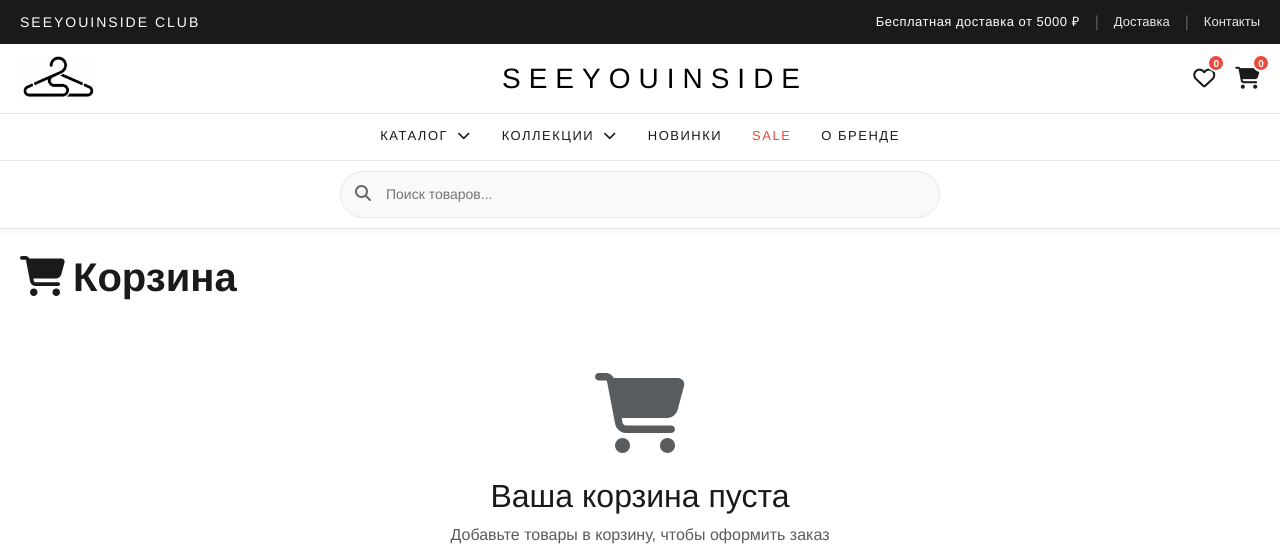
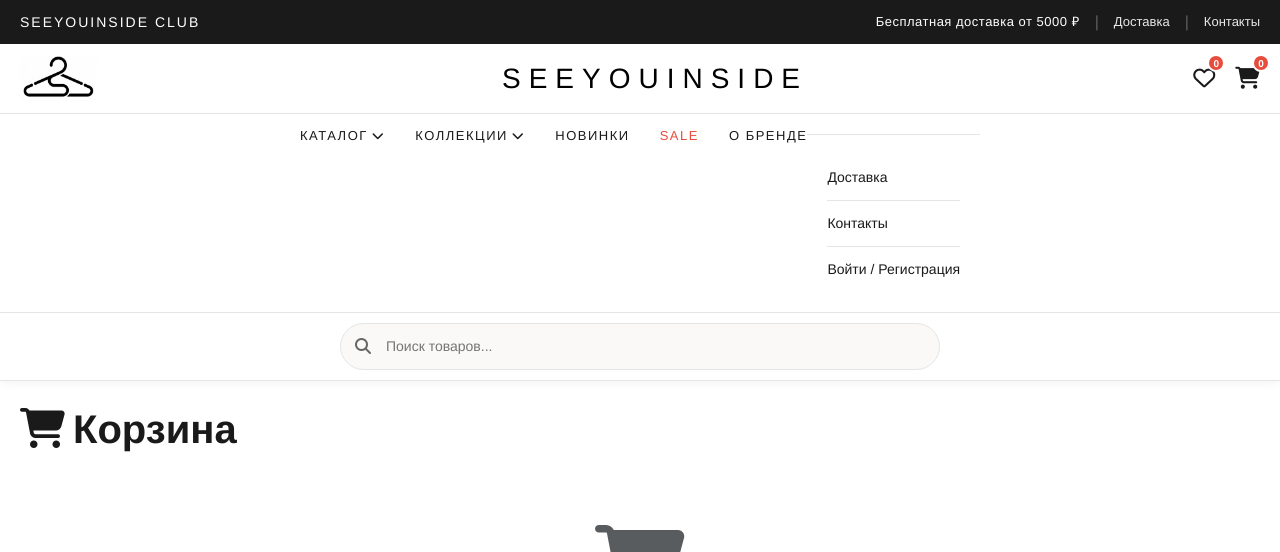
Before and after one commit to rinviu/seeyouinside, a Django app: page /cart/ in a window 1280 px wide. Shown: the top 552 px of the page. Run offline with Django 5.2, Linux system fonts and the light colour scheme; data comes from the database, SQL or seed files in the repository.

Commit message:
обновлениемобильного меню

```diff
--- a/shop/templates/base.html
+++ b/shop/templates/base.html
@@ -76,18 +76,46 @@
             </div>
         </div>
 
-        <!-- Навигация -->
+        <!-- Навигация с мобильным подменю -->
         <div class="header-nav-wrapper">
             <div class="container">
                 <nav class="header-nav" id="mainNav">
                     <button class="nav-close-btn d-lg-none" id="navCloseBtn"><i class="fas fa-times"></i></button>
                     <ul class="nav-menu">
-                        <li class="nav-item"><a href="#" class="nav-link mega-menu-trigger" data-menu="catalog">КАТАЛОГ <i class="fas fa-chevron-down ms-1"></i></a></li>
-                        <li class="nav-item"><a href="#" class="nav-link mega-menu-trigger" data-menu="collections">КОЛЛЕКЦИИ <i class="fas fa-chevron-down ms-1"></i></a></li>
+                        <!-- КАТАЛОГ -->
+                        <li class="nav-item nav-item-has-submenu">
+                            <a href="#" class="nav-link mega-menu-trigger submenu-toggle" data-menu="catalog" data-target="mobile-catalog">
+                                КАТАЛОГ <i class="fas fa-chevron-down ms-1"></i>
+                            </a>
+                            <ul class="mobile-submenu" id="mobile-catalog">
+                                <li><a href="{% url 'shop:catalog_category' 'women' %}">Женщинам</a></li>
+                                <li><a href="{% url 'shop:catalog_category' 'men' %}">Мужчинам</a></li>
+                                <li><a href="{% url 'shop:catalog_category' 'accessories' %}">Аксессуары</a></li>
+                                <li><a href="{% url 'shop:catalog_category' 'shoes' %}">Обувь</a></li>
+                            </ul>
+                        </li>
+                        <!-- КОЛЛЕКЦИИ -->
+                        <li class="nav-item nav-item-has-submenu">
+                            <a href="#" class="nav-link mega-menu-trigger submenu-toggle" data-menu="collections" data-target="mobile-collections">
+                                КОЛЛЕКЦИИ <i class="fas fa-chevron-down ms-1"></i>
+                            </a>
+                            <ul class="mobile-submenu" id="mobile-collections">
+                                <li><a href="{% url 'shop:catalog' %}?collection=basic">Базовая коллекция</a></li>
+                                <li><a href="{% url 'shop:catalog' %}?collection=evening">Вечерняя коллекция</a></li>
+                                <li><a href="{% url 'shop:catalog' %}?collection=sport">Спортивная коллекция</a></li>
+                                <li><a href="{% url 'shop:catalog' %}?season=spring-summer-2026">Весна-Лето 2026</a></li>
+                                <li><a href="{% url 'shop:catalog' %}?season=autumn-winter-2026">Осень-Зима 2026</a></li>
+                            </ul>
+                        </li>
                         <li class="nav-item"><a href="{% url 'shop:catalog' %}?new_only=1" class="nav-link">НОВИНКИ</a></li>
                         <li class="nav-item"><a href="{% url 'shop:catalog' %}?sale_only=1" class="nav-link sale-link">SALE</a></li>
                         <li class="nav-item"><a href="{% url 'shop:about' %}" class="nav-link">О БРЕНДЕ</a></li>
                     </ul>
+                    <div class="mobile-extra-links">
+                        <a href="{% url 'shop:delivery' %}" class="mobile-link">Доставка</a>
+                        <a href="{% url 'shop:contacts' %}" class="mobile-link">Контакты</a>
+                        <a href="{% url 'shop:login' %}" class="mobile-link">Войти / Регистрация</a>
+                    </div>
                 </nav>
             </div>
         </div>
@@ -289,12 +317,15 @@
 
     <script>
         document.addEventListener('DOMContentLoaded', function() {
+            // ========== МЕГА-МЕНЮ (ДЕСКТОП) ==========
             const triggers = document.querySelectorAll('.mega-menu-trigger');
             const menus = document.querySelectorAll('.mega-menu');
             let activeMenu = null, timeoutId = null;
 
             triggers.forEach(trigger => {
-                trigger.addEventListener('mouseenter', function() {
+                trigger.addEventListener('mouseenter', function(e) {
+                    // На мобильных не открываем мега-меню при наведении
+                    if (window.innerWidth < 992) return;
                     clearTimeout(timeoutId);
                     const menu = document.getElementById('mega-menu-' + this.dataset.menu);
                     if (activeMenu && activeMenu !== menu) activeMenu.classList.remove('active');
@@ -303,6 +334,7 @@
             });
 
             document.querySelector('.header-nav-wrapper').addEventListener('mouseleave', function() {
+                if (window.innerWidth < 992) return;
                 timeoutId = setTimeout(() => { if (activeMenu) { activeMenu.classList.remove('active'); activeMenu = null; } }, 300);
             });
 
@@ -311,6 +343,7 @@
                 menu.addEventListener('mouseleave', function() { this.classList.remove('active'); activeMenu = null; });
             });
 
+            // ========== МОБИЛЬНОЕ МЕНЮ ==========
             const mt = document.getElementById('mobileMenuToggle');
             const mn = document.getElementById('mainNav');
             const nc = document.getElementById('navCloseBtn');
@@ -323,6 +356,27 @@
                 }
             });
 
+            // ========== МОБИЛЬНОЕ ПОДМЕНЮ ==========
+            const submenuToggles = document.querySelectorAll('.submenu-toggle');
+            submenuToggles.forEach(toggle => {
+                toggle.addEventListener('click', function(e) {
+                    e.preventDefault();
+                    const targetId = this.dataset.target;
+                    const submenu = document.getElementById(targetId);
+
+                    document.querySelectorAll('.mobile-submenu').forEach(sm => {
+                        if (sm !== submenu) sm.classList.remove('active');
+                    });
+                    document.querySelectorAll('.submenu-toggle').forEach(st => {
+                        if (st !== this) st.classList.remove('active');
+                    });
+
+                    this.classList.toggle('active');
+                    if (submenu) submenu.classList.toggle('active');
+                });
+            });
+
+            // ========== ПОИСК ==========
             const si = document.querySelector('.search-input');
             const sc = document.getElementById('searchClearBtn');
             if (si && sc) {
@@ -330,6 +384,7 @@
                 sc.addEventListener('click', () => { si.value = ''; sc.style.display = 'none'; si.focus(); });
             }
 
+            // ========== СЧЕТЧИКИ ==========
             fetch('/api/header-info/').then(r => r.json()).then(d => {
                 const cb = document.getElementById('cart-count-badge');
                 const wb = document.getElementById('wishlist-count-badge');
@@ -340,6 +395,7 @@
     </script>
 
     <script>
+        // ========== СЖАТИЕ ШАПКИ ПРИ СКРОЛЛЕ ==========
         document.addEventListener('DOMContentLoaded', function() {
             const h = document.querySelector('.header-adeleide');
             const hm = document.querySelector('.header-main');
--- a/static/css/style.css
+++ b/static/css/style.css
@@ -484,6 +484,63 @@ body {
     border-bottom: none;
 }
 
+/* ===== МОБИЛЬНОЕ ПОДМЕНЮ ===== */
+.nav-item-has-submenu {
+    position: relative;
+}
+
+.submenu-toggle {
+    display: flex;
+    justify-content: space-between;
+    align-items: center;
+    cursor: pointer;
+}
+
+.submenu-toggle .fa-chevron-down {
+    transition: transform 0.3s ease;
+    font-size: 12px;
+}
+
+.submenu-toggle.active .fa-chevron-down {
+    transform: rotate(180deg);
+}
+
+.mobile-submenu {
+    display: none;
+    list-style: none;
+    padding: 0;
+    margin: 0;
+    background-color: #fafafa;
+}
+
+.mobile-submenu.active {
+    display: block;
+}
+
+.mobile-submenu li {
+    border-bottom: 1px solid #eee;
+}
+
+.mobile-submenu li:last-child {
+    border-bottom: none;
+}
+
+.mobile-submenu a {
+    display: block;
+    padding: 14px 35px;
+    font-size: 13px;
+    color: #666;
+    text-decoration: none;
+    text-transform: uppercase;
+    letter-spacing: 0.5px;
+    transition: all 0.2s ease;
+}
+
+.mobile-submenu a:hover {
+    background-color: #fff;
+    color: var(--accent-color);
+}
+
 /* ============================================
  * МЕГА-МЕНЮ
  * ============================================ */
```
